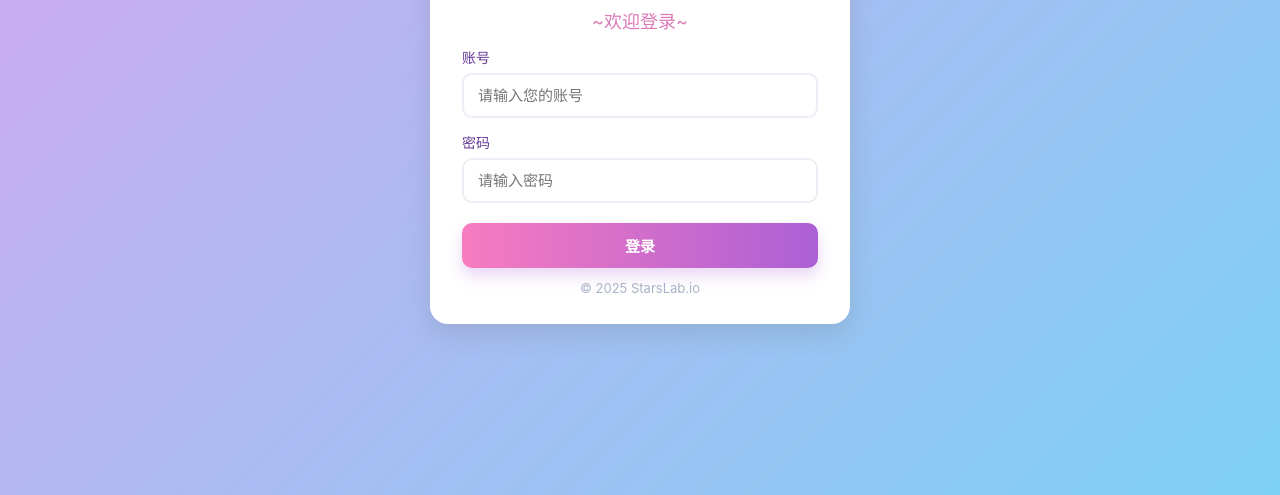
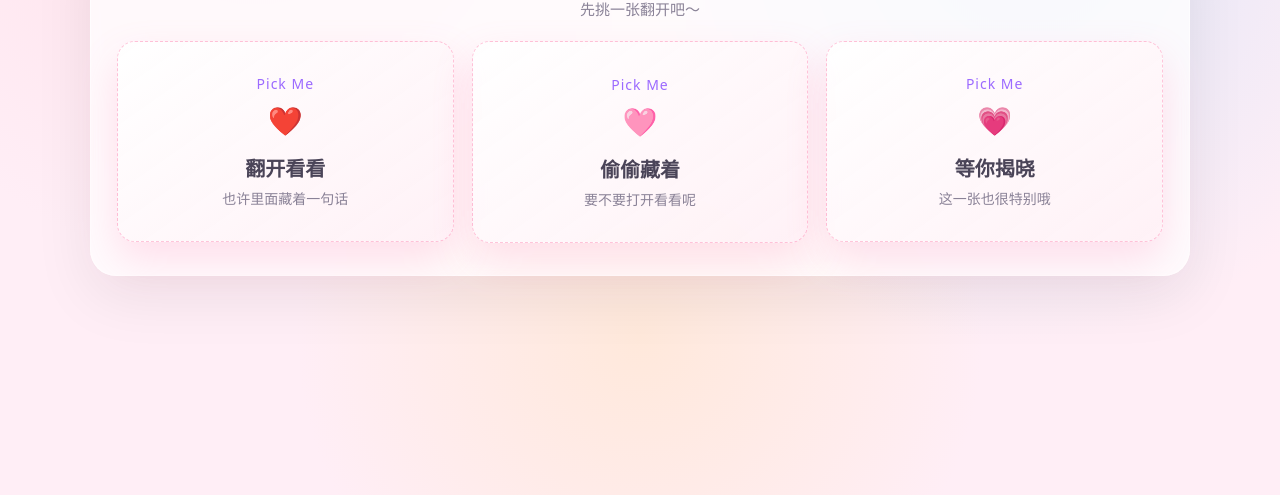
Before and after one commit to yjln233/home, a plain HTML site: page index.html in a window 1280 px wide. Shown: the part 305-800 px from the top of the page. Drawn offline with Linux system fonts and the light colour scheme.

Commit message:
Create interactive confession cards

```diff
--- a/index.html
+++ b/index.html
@@ -3,16 +3,19 @@
 <head>
   <meta charset="UTF-8" />
   <meta name="viewport" content="width=device-width, initial-scale=1.0" />
-  <title>StarsLab 登录</title>
+  <title>甜甜的告白小卡片</title>
   <style>
     :root {
-      --bg-gradient-start: #d6a6f2;
-      --bg-gradient-end: #7dd1f3;
-      --card-shadow: 0 10px 25px rgba(93, 93, 93, 0.18);
-      --purple: #643896;
-      --pink: #db7ab7;
-      --text: #7d8fb3;
-      --light: #f6f7fb;
+      --bg: radial-gradient(circle at 20% 20%, rgba(255, 209, 220, 0.5), transparent 35%),
+        radial-gradient(circle at 80% 30%, rgba(187, 222, 251, 0.45), transparent 35%),
+        radial-gradient(circle at 50% 80%, rgba(255, 224, 178, 0.4), transparent 38%),
+        #ffeef6;
+      --primary: #ff6fa3;
+      --secondary: #9c6bff;
+      --card-bg: #ffffff;
+      --text: #4a4458;
+      --muted: #8a8297;
+      --shadow: 0 18px 40px rgba(255, 111, 163, 0.2);
     }
 
     * {
@@ -25,142 +28,289 @@
       display: flex;
       align-items: center;
       justify-content: center;
-      font-family: "Microsoft YaHei", -apple-system, BlinkMacSystemFont, "Segoe UI", sans-serif;
-      background: linear-gradient(135deg, var(--bg-gradient-start), var(--bg-gradient-end));
+      font-family: "PingFang SC", "Microsoft YaHei", system-ui, -apple-system, sans-serif;
+      color: var(--text);
+      background: var(--bg);
+      padding: 32px 16px;
+    }
+
+    .scene {
+      width: min(1100px, 96vw);
+      background: rgba(255, 255, 255, 0.75);
+      border-radius: 26px;
+      padding: 28px 26px 32px;
+      box-shadow: 0 20px 60px rgba(0, 0, 0, 0.08);
+      backdrop-filter: blur(6px);
+      border: 1px solid rgba(255, 255, 255, 0.55);
+    }
+
+    .title {
+      text-align: center;
+      margin: 0 0 10px;
+      font-size: 30px;
+      letter-spacing: 1px;
+      color: #2c1c38;
+    }
+
+    .hint {
+      text-align: center;
+      margin: 0 0 22px;
+      color: var(--muted);
+      font-size: 15px;
+    }
+
+    .cards {
+      display: grid;
+      grid-template-columns: repeat(auto-fit, minmax(230px, 1fr));
+      gap: 18px;
+    }
+
+    .card-wrapper {
+      perspective: 1200px;
+    }
+
+    .love-card {
+      position: relative;
+      width: 100%;
+      padding-top: 60%;
+      cursor: pointer;
+      transform-style: preserve-3d;
+      transition: transform 0.28s ease, filter 0.25s ease;
+      border-radius: 18px;
+      box-shadow: var(--shadow);
+    }
+
+    .love-card:hover {
+      transform: scale(1.04);
+      filter: saturate(1.03);
+    }
+
+    .love-card.flipped {
+      transform: rotateY(180deg) scale(1.02);
+      cursor: default;
+    }
+
+    .face {
+      position: absolute;
+      inset: 0;
+      border-radius: 18px;
+      backface-visibility: hidden;
+      display: flex;
+      flex-direction: column;
+      align-items: center;
+      justify-content: center;
+      padding: 22px;
+      text-align: center;
+    }
+
+    .front {
+      background: linear-gradient(145deg, rgba(255, 255, 255, 0.9), rgba(255, 239, 245, 0.85));
+      border: 1px dashed rgba(255, 111, 163, 0.4);
       color: var(--text);
     }
 
-    .card {
-      background: #fff;
-      width: 420px;
-      max-width: 90vw;
-      padding: 36px 32px 28px;
-      border-radius: 18px;
-      box-shadow: var(--card-shadow);
-      text-align: center;
+    .back {
+      background: linear-gradient(135deg, #ff9fc6, #d6b5ff);
+      color: #fff;
+      transform: rotateY(180deg);
     }
 
-    .brand {
-      font-size: 28px;
-      font-weight: 700;
-      color: #111827;
-      margin: 0;
+    .tag {
+      font-size: 14px;
+      color: var(--secondary);
+      margin-bottom: 8px;
+      letter-spacing: 1px;
     }
 
-    .subtitle {
-      margin: 4px 0 12px;
-      font-size: 14px;
-      color: #a6b1c2;
+    .front h3 {
+      margin: 8px 0 6px;
+      font-size: 20px;
     }
 
-    .divider {
-      display: inline-block;
-      width: 64%;
-      height: 1px;
-      background: linear-gradient(90deg, transparent, #e5e7eb, transparent);
+    .front p {
+      margin: 0;
+      color: var(--muted);
+      font-size: 14px;
     }
 
-    .welcome {
-      margin: 14px 0;
-      font-size: 18px;
-      color: var(--pink);
+    .heart {
+      font-size: 28px;
+      margin-bottom: 6px;
     }
 
-    form {
-      display: flex;
-      flex-direction: column;
-      gap: 14px;
-      text-align: left;
+    .back h2 {
+      margin: 6px 0 8px;
+      font-size: 28px;
+      letter-spacing: 2px;
     }
 
-    label {
-      font-size: 14px;
-      color: var(--purple);
-      margin-bottom: 6px;
-      display: inline-block;
+    .back p {
+      margin: 0;
+      font-size: 16px;
     }
 
-    input {
-      width: 100%;
-      padding: 12px 14px;
-      border-radius: 10px;
-      border: 2px solid #eceef5;
-      font-size: 15px;
-      transition: border-color 0.2s ease, box-shadow 0.2s ease;
+    .locked-mask {
+      position: absolute;
+      inset: 0;
+      border-radius: 18px;
+      background: rgba(255, 255, 255, 0.55);
+      display: none;
+      align-items: center;
+      justify-content: center;
+      color: var(--muted);
+      font-weight: 600;
+      letter-spacing: 1px;
+      backdrop-filter: blur(2px);
     }
 
-    input:focus {
-      outline: none;
-      border-color: #c89fe8;
-      box-shadow: 0 0 0 3px rgba(200, 159, 232, 0.25);
+    .card-wrapper.locked .locked-mask {
+      display: flex;
     }
 
-    .btn-primary {
-      width: 100%;
-      margin-top: 6px;
-      padding: 12px 16px;
-      background: linear-gradient(90deg, #f77bbf, #ac60d6);
-      border: none;
-      color: #fff;
-      font-size: 15px;
-      font-weight: 600;
-      border-radius: 10px;
-      cursor: pointer;
-      transition: transform 0.1s ease, box-shadow 0.2s ease;
-      box-shadow: 0 8px 15px rgba(173, 96, 214, 0.25);
+    .card-wrapper.locked .love-card,
+    .card-wrapper.chosen .love-card {
+      pointer-events: none;
     }
 
-    .btn-primary:active {
-      transform: translateY(1px);
-    }
-
-    .footer {
-      margin-top: 12px;
-      font-size: 13px;
-      color: #a8b3c8;
-      text-align: center;
-    }
-
-    @media (max-width: 480px) {
-      body {
-        padding: 20px;
-      }
-
-      .card {
-        width: 100%;
-        padding: 32px 24px;
-      }
-
-      .brand {
+    @media (max-width: 640px) {
+      .title {
         font-size: 24px;
       }
 
-      .welcome {
-        font-size: 16px;
+      .hint {
+        font-size: 14px;
+      }
+
+      .love-card {
+        padding-top: 70%;
       }
     }
   </style>
 </head>
 <body>
-  <div class="card">
-    <h1 class="brand">StarsLab</h1>
-    <p class="subtitle">探索充满创意的应用体验</p>
-    <div class="divider" aria-hidden="true"></div>
-    <div class="welcome">~欢迎登录~</div>
+  <div class="scene">
+    <h1 class="title">给你的小小告白</h1>
+    <p class="hint" id="hint">先挑一张翻开吧～</p>
 
-    <form>
-      <div>
-        <label for="username">账号</label>
-        <input id="username" name="username" type="text" placeholder="请输入您的账号" required />
+    <div class="cards" id="cards">
+      <div class="card-wrapper" data-default="翻开看看" data-hover="真的不选我吗？">
+        <div class="love-card" tabindex="0">
+          <div class="face front">
+            <div class="tag">Pick Me</div>
+            <div class="heart">❤️</div>
+            <h3 class="title-text">翻开看看</h3>
+            <p>也许里面藏着一句话</p>
+          </div>
+          <div class="face back">
+            <div class="heart">💌</div>
+            <h2>我喜欢你</h2>
+            <p>选了就不许反悔哦！</p>
+          </div>
+        </div>
+        <div class="locked-mask">已锁定</div>
       </div>
-      <div>
-        <label for="password">密码</label>
-        <input id="password" name="password" type="password" placeholder="请输入密码" required />
+
+      <div class="card-wrapper" data-default="偷偷藏着" data-hover="真的不选我吗？">
+        <div class="love-card" tabindex="0">
+          <div class="face front">
+            <div class="tag">Pick Me</div>
+            <div class="heart">🩷</div>
+            <h3 class="title-text">偷偷藏着</h3>
+            <p>要不要打开看看呢</p>
+          </div>
+          <div class="face back">
+            <div class="heart">💕</div>
+            <h2>我喜欢你</h2>
+            <p>心意确认，无法撤回！</p>
+          </div>
+        </div>
+        <div class="locked-mask">已锁定</div>
       </div>
-      <button class="btn-primary" type="submit">登录</button>
-    </form>
 
-    <div class="footer">© 2025 StarsLab.io</div>
+      <div class="card-wrapper" data-default="等你揭晓" data-hover="真的不选我吗？">
+        <div class="love-card" tabindex="0">
+          <div class="face front">
+            <div class="tag">Pick Me</div>
+            <div class="heart">💗</div>
+            <h3 class="title-text">等你揭晓</h3>
+            <p>这一张也很特别哦</p>
+          </div>
+          <div class="face back">
+            <div class="heart">✨</div>
+            <h2>我喜欢你</h2>
+            <p>命中注定，锁死选择。</p>
+          </div>
+        </div>
+        <div class="locked-mask">已锁定</div>
+      </div>
+    </div>
   </div>
+
+  <script>
+    const hint = document.getElementById("hint");
+    const wrappers = Array.from(document.querySelectorAll(".card-wrapper"));
+    let chosenWrapper = null;
+
+    function updateTextOnHover(activeWrapper) {
+      wrappers.forEach((wrapper) => {
+        const titleEl = wrapper.querySelector(".title-text");
+        const defaultText = wrapper.dataset.default;
+        if (wrapper !== activeWrapper) {
+          titleEl.textContent = wrapper.dataset.hover;
+        } else {
+          titleEl.textContent = defaultText;
+        }
+      });
+    }
+
+    function resetHoverText() {
+      wrappers.forEach((wrapper) => {
+        const titleEl = wrapper.querySelector(".title-text");
+        titleEl.textContent = wrapper.dataset.default;
+      });
+    }
+
+    wrappers.forEach((wrapper) => {
+      const card = wrapper.querySelector(".love-card");
+
+      card.addEventListener("mouseenter", () => {
+        if (chosenWrapper) return;
+        updateTextOnHover(wrapper);
+        hint.textContent = "别让剩下的两张伤心呀~";
+      });
+
+      card.addEventListener("mouseleave", () => {
+        if (chosenWrapper) return;
+        resetHoverText();
+        hint.textContent = "先挑一张翻开吧～";
+      });
+
+      card.addEventListener("click", () => {
+        if (chosenWrapper && chosenWrapper !== wrapper) {
+          hint.textContent = "已经选过啦，无法更改～";
+          return;
+        }
+
+        if (!chosenWrapper) {
+          const confirmPick = confirm("真的选这个吗？选了就不许后悔哦！");
+          if (!confirmPick) {
+            hint.textContent = "再考虑一下，给你重选的机会~";
+            resetHoverText();
+            return;
+          }
+          chosenWrapper = wrapper;
+          hint.textContent = "答案揭晓：我喜欢你！";
+          wrappers.forEach((item) => {
+            if (item !== chosenWrapper) {
+              item.classList.add("locked");
+            } else {
+              item.classList.add("chosen");
+            }
+          });
+          card.classList.add("flipped");
+        }
+      });
+    });
+  </script>
 </body>
 </html>
```
